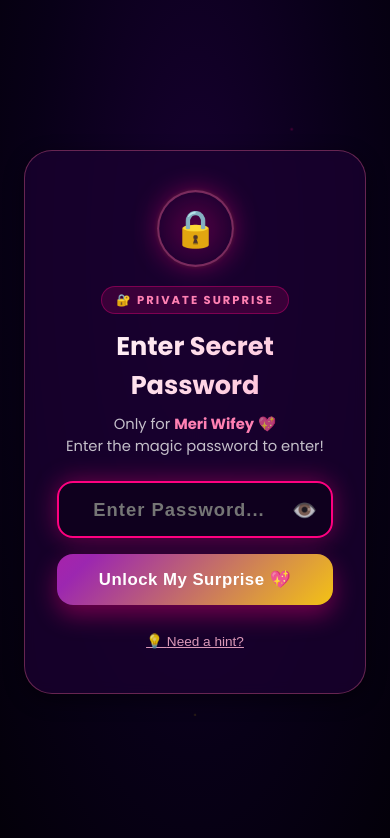
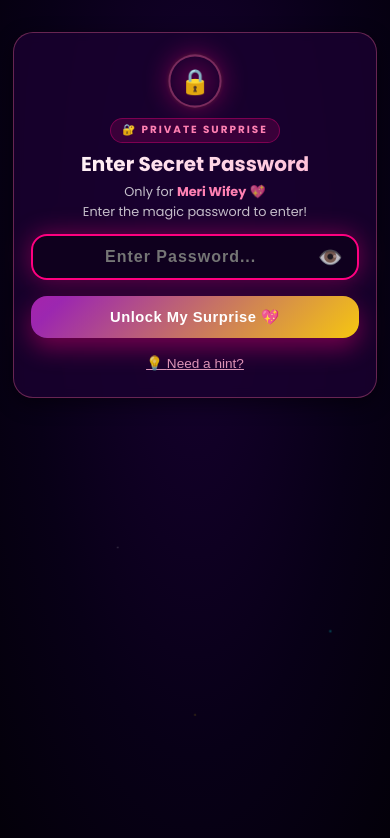
Before and after one commit to mehboobwaqar/birthday, a Next.js app: page / in a window 390 px wide. Shown: the top 838 px of the page. Built offline with nearby package versions, Linux system fonts and the light colour scheme.

Commit message:
📱 Make password screen smoothly scrollable on small screens & add compact layout

```diff
--- a/src/app/globals.css
+++ b/src/app/globals.css
@@ -1586,7 +1586,6 @@ body {
     overflow: hidden !important;
     height: 100vh !important;
     max-height: 100vh !important;
-    touch-action: none !important;
   }
 
   /* Modern Off-Screen Caching (content-visibility saves massive GPU/CPU on scroll) */
@@ -1674,8 +1673,12 @@ body {
   display: flex;
   align-items: center;
   justify-content: center;
-  padding: 1.5rem;
+  padding: 1.5rem 1rem;
   backdrop-filter: blur(16px);
+  -webkit-backdrop-filter: blur(16px);
+  overflow-y: auto;
+  -webkit-overflow-scrolling: touch;
+  touch-action: pan-y;
   transition: opacity 0.6s cubic-bezier(0.4, 0, 0.2, 1), transform 0.6s cubic-bezier(0.4, 0, 0.2, 1), visibility 0.6s;
 }
 
@@ -1686,7 +1689,7 @@ body {
 }
 
 .password-gate-stars {
-  position: absolute;
+  position: fixed;
   top: 0;
   left: 0;
   right: 0;
@@ -1711,16 +1714,18 @@ body {
   z-index: 2;
   width: 100%;
   max-width: 440px;
-  background: rgba(26, 0, 48, 0.78);
+  margin: auto;
+  background: rgba(26, 0, 48, 0.82);
   border: 1px solid rgba(255, 107, 157, 0.35);
   box-shadow:
     0 25px 60px rgba(0, 0, 0, 0.7),
     0 0 40px rgba(255, 0, 128, 0.2),
     inset 0 1px 0 rgba(255, 255, 255, 0.15);
   border-radius: 28px;
-  padding: 2.5rem 2rem;
+  padding: 2.2rem 1.8rem;
   text-align: center;
   backdrop-filter: blur(20px);
+  -webkit-backdrop-filter: blur(20px);
   transition: transform 0.3s ease, border-color 0.3s ease, box-shadow 0.3s ease;
 }
 
@@ -2080,3 +2085,83 @@ body {
   transform: translateY(-2px);
   box-shadow: 0 0 15px rgba(255, 0, 128, 0.4);
 }
+
+/* ============ COMPACT STYLES FOR SMALL MOBILE SCREENS ============ */
+@media (max-height: 760px), (max-width: 480px) {
+  .password-gate-overlay {
+    padding: 1rem 0.8rem;
+    align-items: flex-start;
+  }
+
+  .password-card {
+    padding: 1.4rem 1.1rem;
+    border-radius: 20px;
+    margin: 1rem auto;
+  }
+
+  .lock-icon-halo {
+    width: 52px;
+    height: 52px;
+    margin-bottom: 0.5rem;
+  }
+
+  .lock-emoji {
+    font-size: 1.5rem;
+  }
+
+  .private-badge {
+    margin-bottom: 0.4rem;
+    font-size: 0.65rem;
+    padding: 0.22rem 0.7rem;
+  }
+
+  .gate-title {
+    font-size: 1.25rem;
+    margin-bottom: 0.2rem;
+  }
+
+  .gate-subtitle {
+    font-size: 0.8rem;
+    margin-bottom: 0.8rem;
+  }
+
+  .password-input {
+    padding: 0.75rem 2.8rem 0.75rem 1rem;
+    font-size: 1rem;
+  }
+
+  .gate-submit-btn {
+    padding: 0.75rem 1.2rem;
+    font-size: 0.92rem;
+  }
+
+  .funny-error-banner {
+    padding: 0.55rem 0.75rem;
+    gap: 0.6rem;
+  }
+
+  .funny-emoji {
+    font-size: 1.35rem;
+  }
+
+  .funny-title {
+    font-size: 0.82rem;
+  }
+
+  .funny-desc {
+    font-size: 0.76rem;
+  }
+
+  .gate-hint-section {
+    margin-top: 0.75rem;
+  }
+
+  .hint-card {
+    padding: 0.5rem 0.7rem;
+    margin-top: 0.4rem;
+  }
+
+  .hint-text {
+    font-size: 0.76rem;
+  }
+}
```
